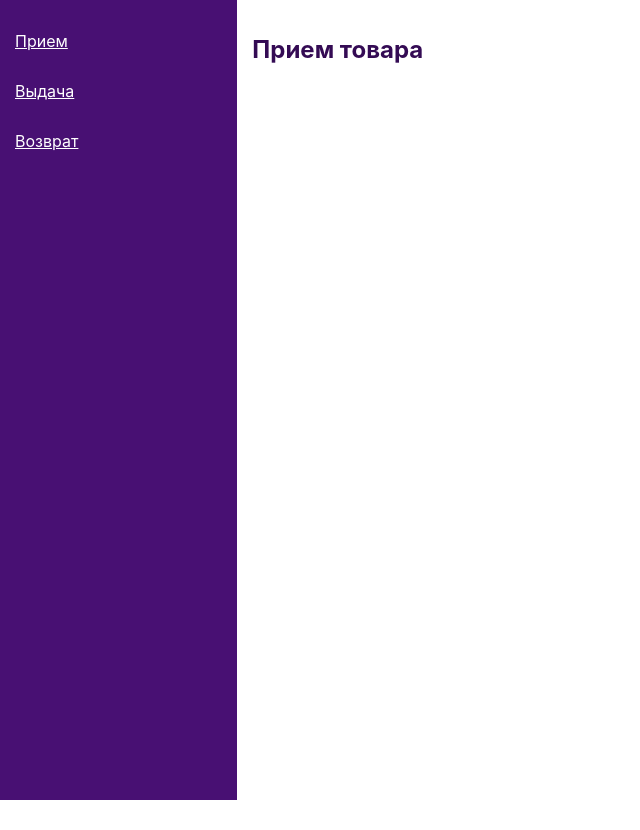
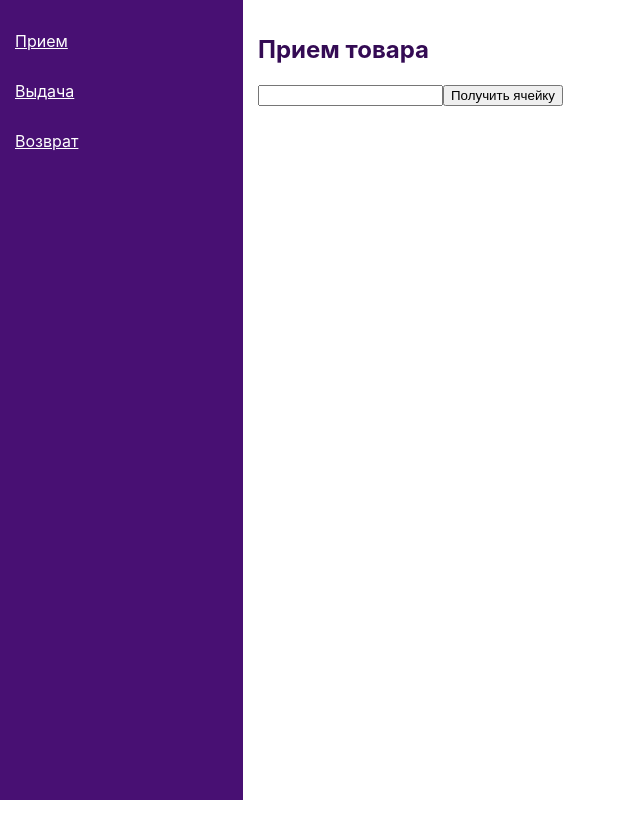
Before and after one commit to paravozz/mai_hakaton_frontend, a React (Create React App) app: page / in a window 1280 px wide. Shown: the whole page, without its empty margins (0-640 px from the left). After the commit the page ends 800 px from the top, so only its background shows below. Built offline with nearby package versions, Linux system fonts and the light colour scheme.

Commit message:
мок - прием товара

```diff
--- a/package.json
+++ b/package.json
@@ -6,6 +6,7 @@
     "@testing-library/jest-dom": "^4.2.4",
     "@testing-library/react": "^9.5.0",
     "@testing-library/user-event": "^7.2.1",
+    "axios": "^0.19.2",
     "node-sass": "^4.14.1",
     "react": "^16.13.1",
     "react-dom": "^16.13.1",
--- a/src/App.scss
+++ b/src/App.scss
@@ -34,12 +34,14 @@
 }
 
 .workspace {
-  padding: 15px;
-
   width: 100%;
   height: 100%;
 
   color: #340b54;
 
   overflow: auto;
+
+  .page {
+    padding: 15px;
+  }
 }
--- a/src/App.tsx
+++ b/src/App.tsx
@@ -3,7 +3,6 @@ import {
   BrowserRouter as Router,
   Switch,
   Route,
-  Link,
 } from 'react-router-dom';
 
 import './App.scss';
@@ -11,25 +10,14 @@ import './App.scss';
 import ItemReception from './containers/ItemReception';
 import ItemIssue from './containers/ItemIssue';
 import ItemReturn from './containers/ItemReturn';
+import Sidebar from './components/Sidebar';
 
 
 const App = () => (
   <Router>
     <div id="app">
 
-      <nav className="sidebar">
-        <ul>
-          <li>
-            <Link to="/reception">Прием</Link>
-          </li>
-          <li>
-            <Link to="/issue">Выдача</Link>
-          </li>
-          <li>
-            <Link to="/return">Возврат</Link>
-          </li>
-        </ul>
-      </nav>
+      <Sidebar />
 
       <Switch>
         <div className="workspace">
--- /dev/null
+++ b/src/common/api.ts
@@ -0,0 +1,35 @@
+// import axios from 'axios';
+
+
+import { ICell, IItem } from './types';
+
+function delay(ms: number) {
+  return new Promise((resolve, reject) => {
+    setTimeout(resolve, ms);
+  });
+}
+
+
+const cell: ICell = {
+  id: 1,
+  capacity: 5,
+};
+
+
+class Api {
+  // constructor() {
+  //   this._axios = axios.create({
+  //     baseURL: '/';
+  //   })
+  // }
+  static getAvailableCell = (itemBarcode: string) => {
+    return delay(1000).then(() => cell);
+  };
+
+  static processItem = (item: IItem, cellId: number) => {
+    return delay(1000).then(() => item);
+  }
+}
+
+
+export default Api;
--- /dev/null
+++ b/src/common/types.ts
@@ -0,0 +1,29 @@
+export interface IItem {
+  id: number;
+  deliveryId?: number;
+  barcode: string;
+}
+
+export interface IClient {
+  id: number;
+  FIO: string;
+  passport: string;
+  telNumber: number;
+}
+
+export interface ICell {
+  id: number;
+  capacity: number;
+}
+
+export interface IDelivery {
+  id: number;
+  items: IItem[];
+  client: IClient;
+  cells: ICell[];
+}
+
+export interface IReturn {
+  id: number;
+  items: IItem[];
+}
--- /dev/null
+++ b/src/components/Sidebar.tsx
@@ -0,0 +1,22 @@
+import * as React from 'react';
+import { Link } from 'react-router-dom';
+
+
+const Sidebar = () => (
+  <nav className="sidebar">
+    <ul>
+      <li>
+        <Link to="/reception">Прием</Link>
+      </li>
+      <li>
+        <Link to="/issue">Выдача</Link>
+      </li>
+      <li>
+        <Link to="/return">Возврат</Link>
+      </li>
+    </ul>
+  </nav>
+);
+
+
+export default Sidebar;
--- a/src/containers/ItemIssue.tsx
+++ b/src/containers/ItemIssue.tsx
@@ -1,7 +1,11 @@
 import * as React from 'react';
 
 const ItemIssue = () => {
-  return <h2>Выдача товара</h2>;
+  return (
+    <div className="page">
+      <h2>Выдача товара</h2>
+    </div>
+  );
 };
 
 
--- a/src/containers/ItemReception.tsx
+++ b/src/containers/ItemReception.tsx
@@ -1,7 +1,74 @@
 import * as React from 'react';
+import Api from '../common/api';
+import { ICell, IItem } from '../common/types';
 
 const ItemReception = () => {
-  return <h2>Прием товара</h2>;
+  const [barcode, setBarcode] = React.useState('');
+  const [currentCell, setCurrentCell] = React.useState<ICell | null>(null);
+
+  const [isFetching, setIsFetching] = React.useState(false);
+
+  const [isSuccessfullyPlaced, setIsSuccessfullyPlaced] = React.useState(false);
+
+  const getCurrentCell = () => {
+    setIsFetching(true);
+    Api.getAvailableCell(barcode)
+      .then((cell) => { setCurrentCell(cell); setIsFetching(false); });
+  };
+
+  const processItem = () => {
+    setIsFetching(true);
+    Api.processItem({ barcode } as IItem, currentCell!.id)
+      .then((item) => {
+        setIsFetching(false);
+        setIsSuccessfullyPlaced(true);
+        console.log(`Вещь ${item} размещена в ячейке ${currentCell!.id}`);
+        setTimeout(() => {
+          setIsSuccessfullyPlaced(false);
+          setBarcode('');
+          setCurrentCell(null);
+        }, 3000);
+      });
+  };
+
+  return (
+    <div className="page">
+      <h2>Прием товара</h2>
+      <div className="item-reception-form">
+        <input
+          disabled={!!currentCell || isFetching}
+          type="text"
+          value={barcode}
+          onChange={e => setBarcode(e.currentTarget.value)}
+        />
+        <button
+          disabled={!!currentCell || isFetching}
+          type="button"
+          onClick={getCurrentCell}
+        >
+          Получить ячейку
+        </button>
+
+        {
+          currentCell
+            ? (
+              <div>
+                <h2>Ячейка: {currentCell.id}</h2>
+                <p>Разместите товар в указанной ячейке</p>
+                <button
+                  disabled={!currentCell || isFetching || isSuccessfullyPlaced}
+                  type="button"
+                  onClick={processItem}
+                >
+                  Подтвердить размещение
+                </button>
+              </div>
+            ) : ''
+        }
+        {isSuccessfullyPlaced ? <span>Отлично, спасибо!</span> : ''}
+      </div>
+    </div>
+  );
 };
 
 
--- a/src/containers/ItemReturn.tsx
+++ b/src/containers/ItemReturn.tsx
@@ -1,7 +1,11 @@
 import * as React from 'react';
 
 const ItemReturn = () => {
-  return <h2>Возврат товара</h2>;
+  return (
+    <div className="page">
+      <h2>Возврат товара</h2>
+    </div>
+  );
 };
 
 
```
Also changed, not shown: 1 other file (tests, documents, lock files or other folders).
